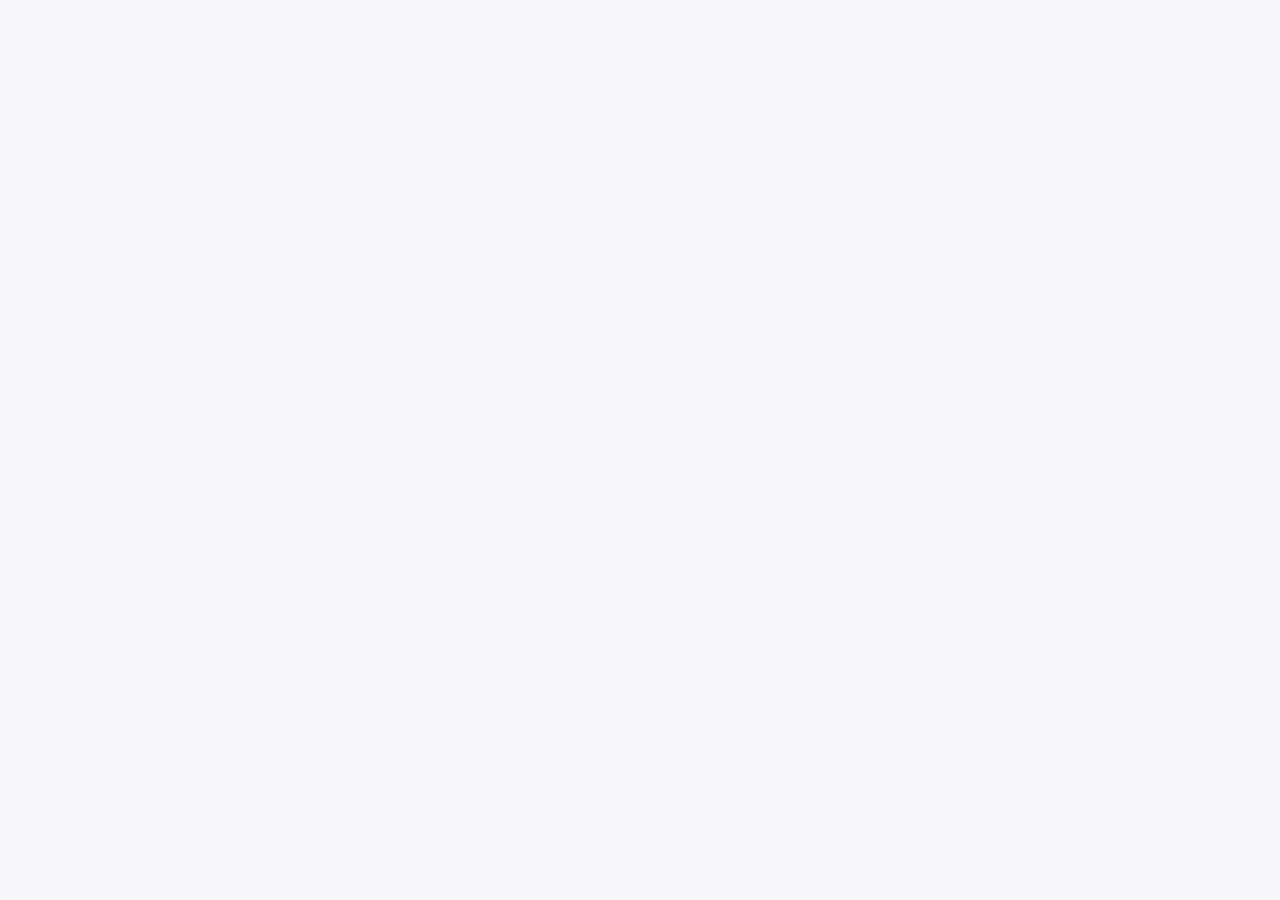
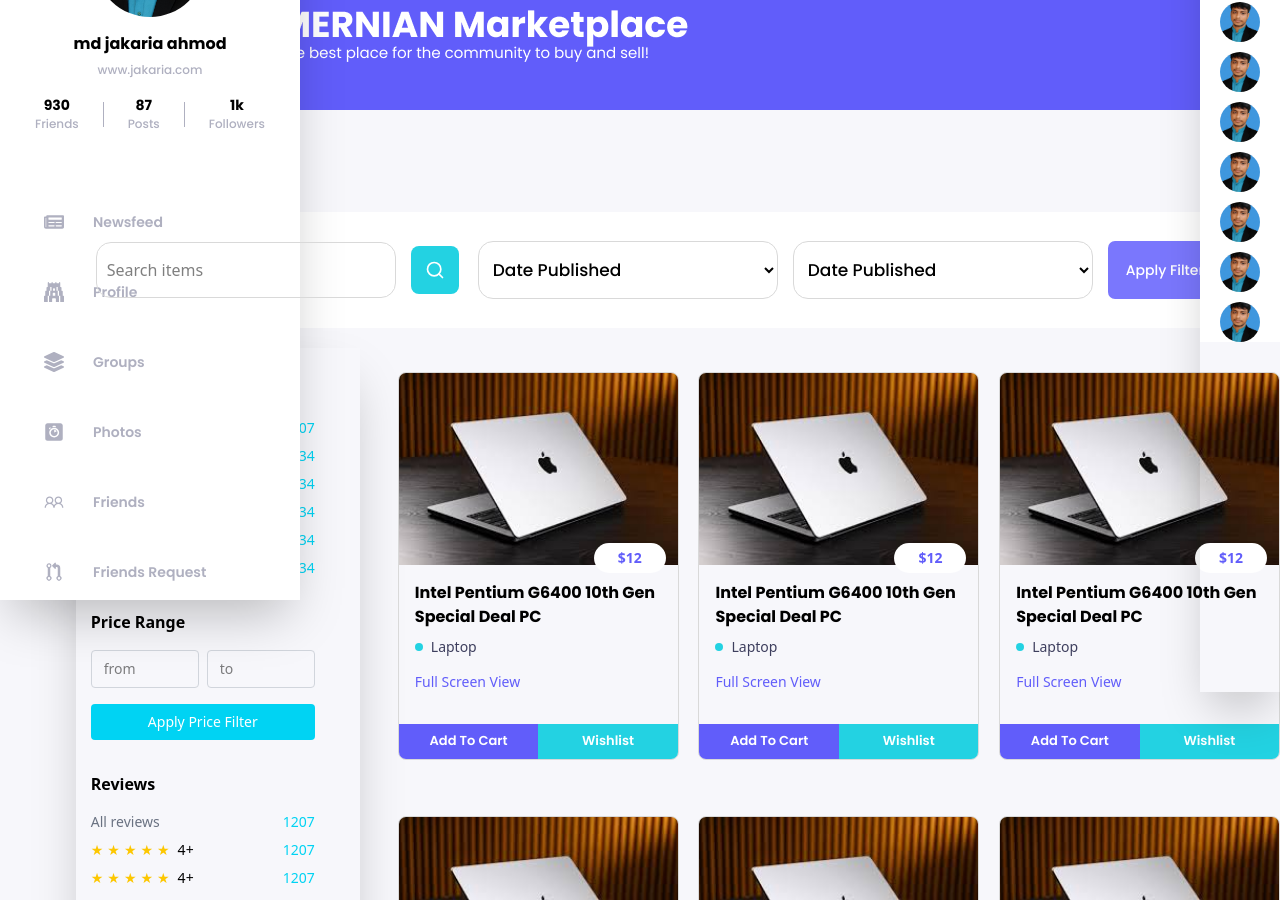
Before and after one commit to Jakaria-Ahmod/MERNIAN-WEB, a React (Vite) app: page /profile/product in a window 1280 px wide. Before the commit this address had no page. Shown: the part 200-1100 px from the top of the page. Before the commit the page ends 800 px from the top, so only its background shows below. Built offline with nearby package versions, Linux system fonts and the light colour scheme.

Commit message:
product page done

```diff
--- a/src/App.jsx
+++ b/src/App.jsx
@@ -7,6 +7,7 @@ import NewsFeed from './pages/newsfeed';
 import Fridends from './pages/Friends';
 import AboutPage from './pages/about';
 import Store from './pages/store';
+import Prodact from './pages/prodact';
 
 function App() {
   const router = createBrowserRouter([
@@ -58,6 +59,10 @@ function App() {
               path: 'profile/logout',
               element: <div>i am Friends Logout</div>,
             },
+            {
+              path: 'profile/product',
+              element: <Prodact></Prodact>,
+            },
           ],
         },
         {
--- a/src/globalComponents/globalProfile/components/deshbordMenu/deshbordApi.jsx
+++ b/src/globalComponents/globalProfile/components/deshbordMenu/deshbordApi.jsx
@@ -1,9 +1,13 @@
 import React from 'react';
-import { FaAlgolia, FaLayerGroup, FaNewspaper } from 'react-icons/fa';
+import { FaAlgolia, FaLayerGroup, FaNewspaper, FaStore } from 'react-icons/fa';
 import ProfileSvg from '../../../../assets/svg';
 import { LiaUserFriendsSolid } from 'react-icons/lia';
 import { IoGitPullRequest } from 'react-icons/io5';
 import { TbLogout } from 'react-icons/tb';
+import {
+  MdOutlineRoundaboutRight,
+  MdProductionQuantityLimits,
+} from 'react-icons/md';
 
 export const DeshbordMenuData = [
   {
@@ -44,18 +48,24 @@ export const DeshbordMenuData = [
   },
   {
     id: 7,
-    icon: <IoGitPullRequest />,
+    icon: <MdOutlineRoundaboutRight />,
     title: 'About Me',
     to: '/profile/about',
   },
   {
     id: 8,
-    icon: <IoGitPullRequest />,
+    icon: <FaStore />,
     title: 'store',
     to: '/profile/store',
   },
   {
     id: 9,
+    icon: <MdProductionQuantityLimits />,
+    title: 'product',
+    to: '/profile/product',
+  },
+  {
+    id: 10,
     icon: <TbLogout />,
     title: 'Logout',
     to: '/profile/logout',
--- a/src/globalComponents/productCard/index.jsx
+++ b/src/globalComponents/productCard/index.jsx
@@ -29,10 +29,10 @@ const ProductCard = ({ price, img, title, category }) => {
                 </button>
               </div>
               <div className="flex">
-                <button className="flex-1 font-poppins text-[13px] font-semibold bg-[#615dfa] hover:bg-[#615dfa]/90 text-white text-sm py-2">
+                <button className="flex-1 font-poppins text-[13px] font-semibold bg-[#615dfa] hover:bg-[#615dfa]/90 text-white text-sm py-2 cursor-pointer">
                   Add To Cart
                 </button>
-                <button className="flex-1 font-poppins text-[13px] font-semibold bg-[#23d2e2] hover:bg-[#23d2e2]/90 text-white text-sm py-2">
+                <button className="flex-1 font-poppins text-[13px] font-semibold bg-[#23d2e2] hover:bg-[#23d2e2]/90 text-white text-sm py-2 cursor-pointer">
                   Wishlist
                 </button>
               </div>
--- a/src/pages/Friends/components/AllFriends.jsx
+++ b/src/pages/Friends/components/AllFriends.jsx
@@ -16,7 +16,6 @@ const AllFriends = () => {
   const [searchTerm, setSearchTerm] = useState('');
   const friendsPerPage = 8;
 
-  // সার্চ টার্ম অনুযায়ী ফিল্টার
   const filteredFriends = friends.filter(friend => {
     const lowerTerm = searchTerm.toLowerCase();
     return (
@@ -25,7 +24,6 @@ const AllFriends = () => {
     );
   });
 
-  // Pagination এর জন্য
   const totalPages = Math.ceil(filteredFriends.length / friendsPerPage);
   const indexOfLastFriend = currentPage * friendsPerPage;
   const indexOfFirstFriend = indexOfLastFriend - friendsPerPage;
@@ -33,15 +31,11 @@ const AllFriends = () => {
     indexOfFirstFriend,
     indexOfLastFriend
   );
-
-  // পেজ চেঞ্জ ফাংশন
   const handlePageChange = pageNumber => {
     if (pageNumber < 1) pageNumber = 1;
     else if (pageNumber > totalPages) pageNumber = totalPages;
     setCurrentPage(pageNumber);
   };
-
-  // সার্চ ইনপুট পরিবর্তনের সময় পেজ ১ এ নামানো (যখন সার্চ করে)
   const handleSearchChange = e => {
     setSearchTerm(e.target.value);
     setCurrentPage(1);
--- /dev/null
+++ b/src/pages/prodact/components/Categores.jsx
@@ -0,0 +1,81 @@
+import React, { useState } from 'react';
+import { categories, reviews } from './productApi';
+
+const Categores = () => {
+  const [priceFrom, setPriceFrom] = useState('');
+  const [priceTo, setPriceTo] = useState('');
+  return (
+    <div className="w-[284px] px-[15px] py-[30px] shadow-2xl">
+      <div className="w-64 pr-8 ">
+        {/* Categories */}
+        <div className="mb-8">
+          <h3 className="font-semibold text-black mb-4">Categories</h3>
+          <div className="space-y-2">
+            {categories.map((category, index) => (
+              <div
+                key={index}
+                className="flex justify-between text-sm text-gray-500"
+              >
+                <span>{category.name}</span>
+                <span className="text-cyan-400 font-medium">
+                  {category.count}
+                </span>
+              </div>
+            ))}
+          </div>
+        </div>
+
+        {/* Price Range */}
+        <div className="mb-8">
+          <h3 className="font-semibold text-black mb-4">Price Range</h3>
+          <div className="flex gap-2 mb-4">
+            <input
+              placeholder="from"
+              value={priceFrom}
+              onChange={e => setPriceFrom(e.target.value)}
+              className="border border-gray-300 rounded px-3 py-2 text-sm w-full"
+            />
+            <input
+              placeholder="to"
+              value={priceTo}
+              onChange={e => setPriceTo(e.target.value)}
+              className="border border-gray-300 rounded px-3 py-2 text-sm w-full"
+            />
+          </div>
+          <button className="w-full bg-cyan-400 text-white py-2 rounded hover:bg-cyan-500 text-sm">
+            Apply Price Filter
+          </button>
+        </div>
+
+        {/* Reviews */}
+        <div>
+          <h3 className="font-semibold text-black mb-4">Reviews</h3>
+          <div className="space-y-2">
+            <div className="flex justify-between text-sm text-gray-500">
+              <span>All reviews</span>
+              <span className="text-cyan-400 font-medium">1207</span>
+            </div>
+            {reviews.map((review, index) => (
+              <div
+                key={index}
+                className="flex justify-between items-center text-sm"
+              >
+                <div className="flex items-center gap-1 text-yellow-400">
+                  {[...Array(5)].map((_, i) => (
+                    <span key={i}>★</span>
+                  ))}
+                  <span className="text-black ml-1">{review.stars}+</span>
+                </div>
+                <span className="text-cyan-400 font-medium">
+                  {review.count}
+                </span>
+              </div>
+            ))}
+          </div>
+        </div>
+      </div>
+    </div>
+  );
+};
+
+export default Categores;
--- /dev/null
+++ b/src/pages/prodact/components/productApi.js
@@ -0,0 +1,15 @@
+export const categories = [
+  { name: 'All Categories', count: 1207 },
+  { name: 'Psd Templates', count: 134 },
+  { name: 'HTML Templates', count: 134 },
+  { name: 'WP Templates', count: 134 },
+  { name: 'Illustration', count: 134 },
+  { name: 'Logos and badges', count: 134 },
+];
+
+export const reviews = [
+  { stars: 4, count: 1207 },
+  { stars: 4, count: 1207 },
+  { stars: 4, count: 1207 },
+  { stars: 4, count: 1207 },
+];
--- /dev/null
+++ b/src/pages/prodact/components/productPrice/index.jsx
@@ -0,0 +1,91 @@
+import { Search } from 'lucide-react';
+import React from 'react';
+
+const ProductPrice = ({ searchTerm, onSearchChange }) => {
+  return (
+    <div>
+      <div className="my-[23px]">
+        <p className="font-poppins text-colorTwo text-sm font-normal">
+          BROWSE PRODUTS
+        </p>
+        <h3 className="text-[#24234B] font-poppins text-[24px] font-medium">
+          Digital Items
+        </h3>
+      </div>
+      <div className="bg-white shadow-[20px] py-[29px] px-[20px] flex gap-x-[19px] rounded-md">
+        <div className="relative flex items-center gap-x-[15px]">
+          <input
+            type="text"
+            placeholder="Search items"
+            className="w-[300px] border-borderColor border rounded-[15px] py-[15px] px-[10px] outline-none"
+            value={searchTerm}
+            onChange={e => onSearchChange(e.target.value)}
+          />
+          <button className="h-12 cursor-pointer right-[420px] top-0 w-12 bg-[#23d2e2] hover:bg-[#23d2e2]/90 rounded-lg flex items-center justify-center">
+            <Search className="h-5 w-5 text-white" />
+          </button>
+        </div>
+        <div className="flex gap-x-[15px]">
+          <div>
+            <select
+              name=""
+              id=""
+              className="w-[300px] border-borderColor text-black font-poppins text-[17px] font-medium border rounded-[15px] py-[15px] px-[10px] outline-none"
+            >
+              <option
+                value=""
+                className="text-black font-poppins text-[17px] font-medium"
+              >
+                Date Published{' '}
+              </option>
+              <option
+                value=""
+                className="text-black font-poppins text-[17px] font-medium"
+              >
+                Date Published{' '}
+              </option>
+              <option
+                value=""
+                className="text-black font-poppins text-[17px] font-medium"
+              >
+                Date Published{' '}
+              </option>
+            </select>
+          </div>
+          <div>
+            <select
+              name=""
+              id=""
+              className="w-[300px] border-borderColor text-black font-poppins text-[17px] font-medium border rounded-[15px] py-[15px] px-[10px] outline-none"
+            >
+              <option
+                value=""
+                className="text-black font-poppins text-[17px] font-medium"
+              >
+                Date Published{' '}
+              </option>
+              <option
+                value=""
+                className="text-black font-poppins text-[17px] font-medium"
+              >
+                Date Published{' '}
+              </option>
+              <option
+                value=""
+                className="text-black font-poppins text-[17px] font-medium"
+              >
+                Date Published{' '}
+              </option>
+            </select>
+          </div>
+
+          <button className="px-[18px] py-[11px] bg-colorFour text-white font-poppins font-medium text-sm rounded-[7px]">
+            Apply Filters
+          </button>
+        </div>
+      </div>
+    </div>
+  );
+};
+
+export default ProductPrice;
--- a/src/pages/prodact/index.jsx
+++ b/src/pages/prodact/index.jsx
@@ -1,7 +1,66 @@
-import React from 'react';
+import React, { useState } from 'react';
+import StoreBanner from '../../globalComponents/storeBanner';
+import ProductPrice from './components/productPrice';
+import Categores from './components/Categores';
+import ProductCard from '../../globalComponents/productCard';
+import { products } from '../store/components/store';
 
 const Prodact = () => {
-  return <div>Prodact</div>;
+  const [searchTerm, setSearchTerm] = useState('');
+  const [currentPage, setCurrentPage] = useState(1);
+  const itemsPerPage = 6;
+
+  const filteredProducts = products.filter(product =>
+    product.title.toLowerCase().includes(searchTerm.toLowerCase())
+  );
+
+  // 📄 Pagination Logic
+  const totalPages = Math.ceil(filteredProducts.length / itemsPerPage);
+  const startIndex = (currentPage - 1) * itemsPerPage;
+  const currentItems = filteredProducts.slice(
+    startIndex,
+    startIndex + itemsPerPage
+  );
+
+  return (
+    <div className="mb-[100px]">
+      <StoreBanner />
+      <ProductPrice searchTerm={searchTerm} onSearchChange={setSearchTerm} />
+      <div className="flex gap-x-[14px] mt-[20px]">
+        <Categores />
+        <div className="flex-1">
+          <div className="grid grid-cols-1 sm:grid-cols-2 md:grid-cols-3 gap-4">
+            {currentItems.map((item, index) => (
+              <ProductCard
+                key={index}
+                img={item.img}
+                price={item.price}
+                category={item.category}
+                title={item.title}
+              />
+            ))}
+          </div>
+
+          {/* Pagination */}
+          <div className="flex justify-center mt-8 gap-2">
+            {[...Array(totalPages)].map((_, index) => (
+              <button
+                key={index}
+                onClick={() => setCurrentPage(index + 1)}
+                className={`px-4 py-2 rounded text-sm ${
+                  currentPage === index + 1
+                    ? 'bg-indigo-600 text-white'
+                    : 'bg-gray-200 text-gray-800'
+                }`}
+              >
+                {index + 1}
+              </button>
+            ))}
+          </div>
+        </div>
+      </div>
+    </div>
+  );
 };
 
 export default Prodact;
--- a/src/pages/store/components/Categories.jsx
+++ b/src/pages/store/components/Categories.jsx
@@ -31,15 +31,19 @@ const Categories = () => {
   return (
     <div>
       {/* Categories */}
-      <div className="px-6 py-4 border-b border-[#d9d9d9]">
-        <h2 className="text-black font-semibold mb-3">Categories</h2>
-        <div className="flex flex-wrap gap-4">
+      <div className="px-6 py-4">
+        <h2 className="text-black mt-[22px] mb-[23px] font-poppins text-sm font-bold cursor-pointer hover:text-[#615dfa]">
+          Categories
+        </h2>
+        <div className="flex flex-wrap gap-x-[15px] gap-4 bg-white p-[14px] rounded-md">
           {categories.map((category, index) => (
             <button
               key={index}
-              className="text-[#3e3f5e] hover:text-[#615dfa] text-sm font-medium transition-colors"
+              className="text-[#3e3f5e] text-sm font-medium transition-colors"
             >
-              {category}
+              <span className="text-black font-poppins text-sm font-medium cursor-pointer hover:text-[#615dfa]">
+                {category}
+              </span>
             </button>
           ))}
         </div>
```
